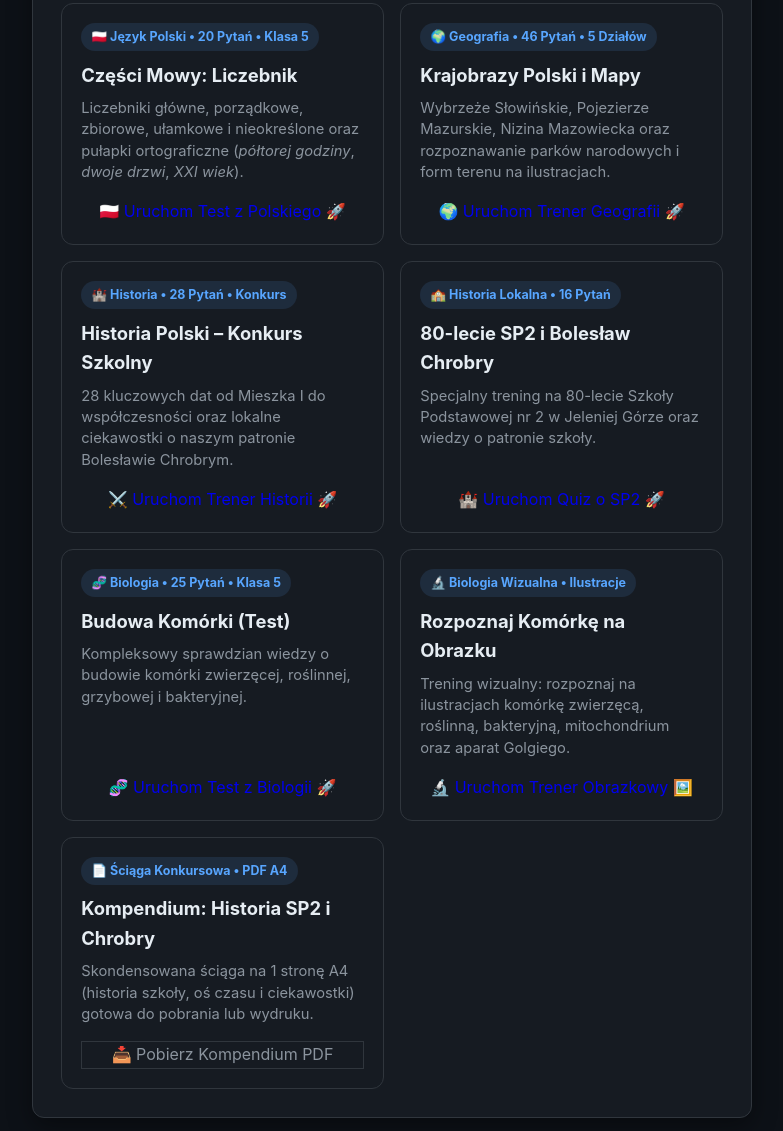
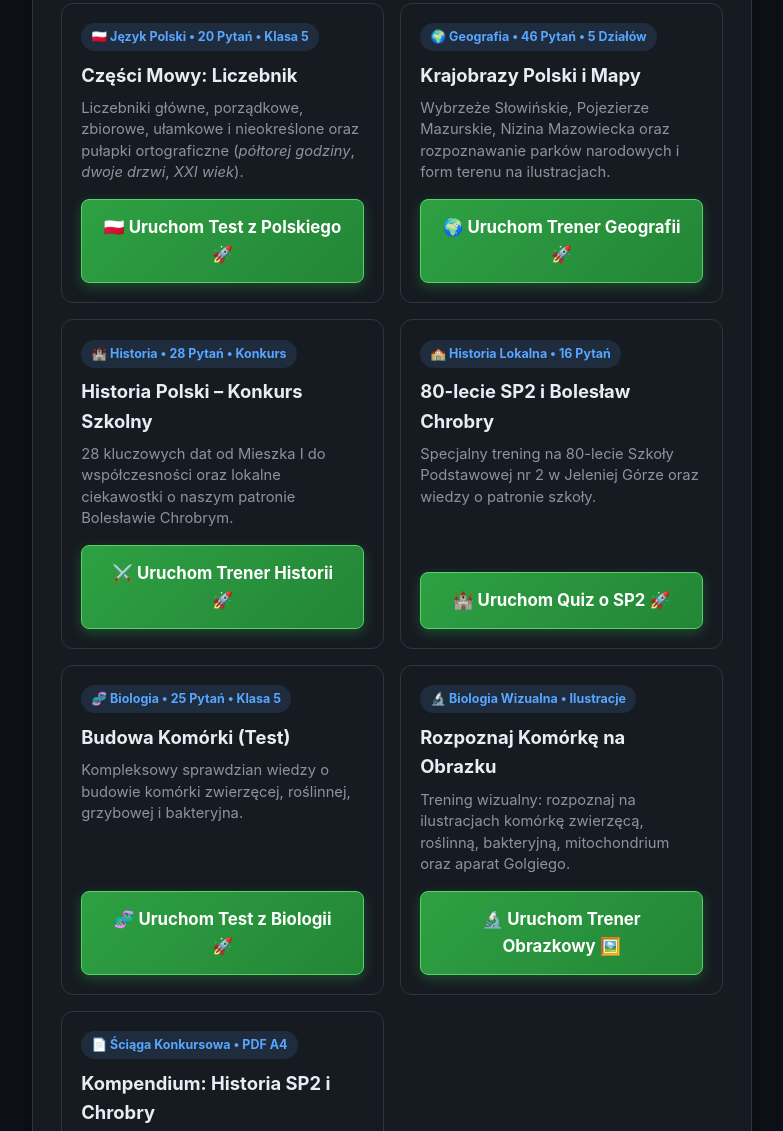
Before and after one commit to BartekCzyzyk/BartekCzyzyk.github.io, a plain HTML site: page quizy/index.html in a window 1280 px wide. Shown: the part 464-1595 px from the top of the page, without its empty margins (248-1031 px from the left). Drawn offline with Linux system fonts and the light colour scheme.

Commit message:
Update button classes for quiz links

```diff
--- a/quizy/index.html
+++ b/quizy/index.html
@@ -34,7 +34,7 @@
           <h3>Części Mowy: Liczebnik</h3>
           <p>Liczebniki główne, porządkowe, zbiorowe, ułamkowe i nieokreślone oraz pułapki ortograficzne (<em>półtorej godziny</em>, <em>dwoje drzwi</em>, <em>XXI wiek</em>).</p>
         </div>
-        <a href="polski/test_liczebnik.html" class="btn-primary subject-btn">🇵🇱 Uruchom Test z Polskiego 🚀</a>
+        <a href="polski/test_liczebnik.html" class="button-quiz">🇵🇱 Uruchom Test z Polskiego 🚀</a>
       </div>
 
       <!-- 2. Geografia -->
@@ -44,7 +44,7 @@
           <h3>Krajobrazy Polski i Mapy</h3>
           <p>Wybrzeże Słowińskie, Pojezierze Mazurskie, Nizina Mazowiecka oraz rozpoznawanie parków narodowych i form terenu na ilustracjach.</p>
         </div>
-        <a href="geografia/test_geografia.html" class="btn-primary subject-btn">🌍 Uruchom Trener Geografii 🚀</a>
+        <a href="geografia/test_geografia.html" class="button-quiz">🌍 Uruchom Trener Geografii 🚀</a>
       </div>
 
       <!-- 3. Historia Polski -->
@@ -54,7 +54,7 @@
           <h3>Historia Polski – Konkurs Szkolny</h3>
           <p>28 kluczowych dat od Mieszka I do współczesności oraz lokalne ciekawostki o naszym patronie Bolesławie Chrobrym.</p>
         </div>
-        <a href="historia/konkurs_szkolny_sp2.html" class="btn-primary subject-btn">⚔️ Uruchom Trener Historii 🚀</a>
+        <a href="historia/konkurs_szkolny_sp2.html" class="button-quiz">⚔️ Uruchom Trener Historii 🚀</a>
       </div>
 
       <!-- 4. Historia SP2 -->
@@ -64,7 +64,7 @@
           <h3>80-lecie SP2 i Bolesław Chrobry</h3>
           <p>Specjalny trening na 80-lecie Szkoły Podstawowej nr 2 w Jeleniej Górze oraz wiedzy o patronie szkoły.</p>
         </div>
-        <a href="historia/quiz_sp2_chrobry.html" class="btn-primary subject-btn">🏰 Uruchom Quiz o SP2 🚀</a>
+        <a href="historia/quiz_sp2_chrobry.html" class="button-quiz">🏰 Uruchom Quiz o SP2 🚀</a>
       </div>
 
       <!-- 5. Biologia Budowa Komórki -->
@@ -72,9 +72,9 @@
         <div>
           <span class="subject-tag">🧬 Biologia • 25 Pytań • Klasa 5</span>
           <h3>Budowa Komórki (Test)</h3>
-          <p>Kompleksowy sprawdzian wiedzy o budowie komórki zwierzęcej, roślinnej, grzybowej i bakteryjnej.</p>
+          <p>Kompleksowy sprawdzian wiedzy o budowie komórki zwierzęcej, roślinnej, grzybowej i bakteryjna.</p>
         </div>
-        <a href="biologia/test_z_bud_komorek.html" class="btn-primary subject-btn">🧬 Uruchom Test z Biologii 🚀</a>
+        <a href="biologia/test_z_bud_komorek.html" class="button-quiz">🧬 Uruchom Test z Biologii 🚀</a>
       </div>
 
       <!-- 6. Biologia Obrazkowa -->
@@ -84,7 +84,7 @@
           <h3>Rozpoznaj Komórkę na Obrazku</h3>
           <p>Trening wizualny: rozpoznaj na ilustracjach komórkę zwierzęcą, roślinną, bakteryjną, mitochondrium oraz aparat Golgiego.</p>
         </div>
-        <a href="biologia/komorki_obrazki.html" class="btn-primary subject-btn">🔬 Uruchom Trener Obrazkowy 🖼️</a>
+        <a href="biologia/komorki_obrazki.html" class="button-quiz">🔬 Uruchom Trener Obrazkowy 🖼️</a>
       </div>
 
       <!-- 7. Kompendium PDF -->
@@ -94,7 +94,7 @@
           <h3>Kompendium: Historia SP2 i Chrobry</h3>
           <p>Skondensowana ściąga na 1 stronę A4 (historia szkoły, oś czasu i ciekawostki) gotowa do pobrania lub wydruku.</p>
         </div>
-        <a href="historia/Kompendium_SP2_Chrobry_Bartek.pdf" target="_blank" class="btn-secondary subject-btn">📥 Pobierz Kompendium PDF</a>
+        <a href="historia/Kompendium_SP2_Chrobry_Bartek.pdf" target="_blank" class="button-pdf">📥 Pobierz Kompendium PDF</a>
       </div>
     </div>
   </div>
```
